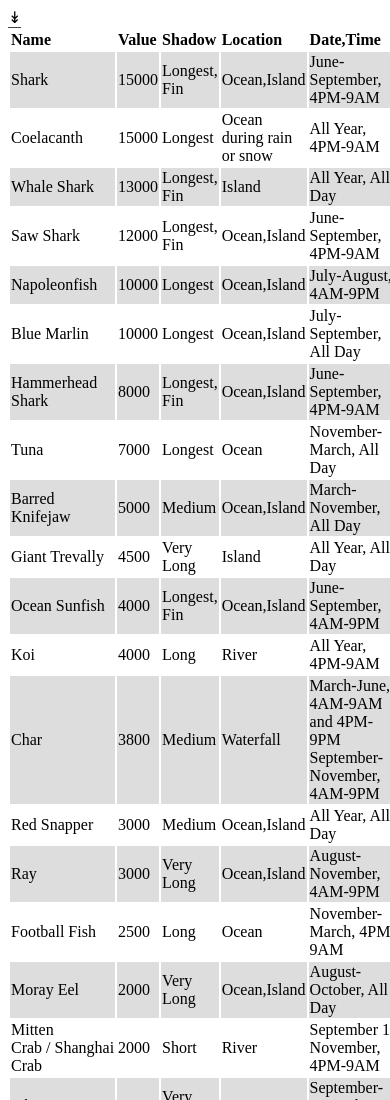
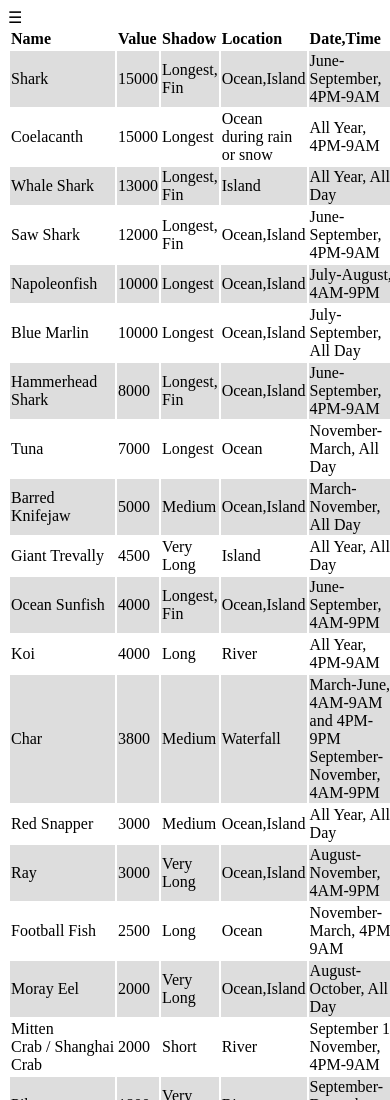
Before and after one commit to theawesomefiles/theawesomefiles.github.io, a plain HTML site: page animalcrossing/fish.htm in a window 390 px wide. Shown: the top 1100 px of the page. Drawn offline with Linux system fonts and the light colour scheme.

Commit message:
Updated icon to hamburger.

```diff
--- a/animalcrossing/fish.htm
+++ b/animalcrossing/fish.htm
@@ -196,7 +196,7 @@ function loadSearchParams() {
 }
 
 function buildOptions(resultHTML) {
-	resultHTML += "<div class='optionPanel'><button class='borderless' onclick='toggleOptionsPanel()'>&#8609;</button></div>";
+	resultHTML += "<div class='optionPanel'><button class='borderless' onclick='toggleOptionsPanel()'>&#9776;</button></div>";
 	resultHTML += "<div class='optionPanel closed'><table><tbody>"
 	resultHTML += "<tr><td>Sort By</td>";
 	resultHTML += "<td><input type='radio' name='sortField' value='Value' id='sortFieldValue' onclick='process()'/><label for='sortFieldValue'>Value</label></td>";
@@ -208,7 +208,7 @@ function buildOptions(resultHTML) {
 	resultHTML += "<td><input type='radio' name='island' value='true' id='islandTrue' onclick='process()'/><label for='islandTrue'>True</label></td>";
 	resultHTML += "<td><input type='radio' name='island' value='only' id='islandOnly' onclick='process()'/><label for='islandOnly'>Only</label></td>";
 	resultHTML += "<td><input type='radio' name='island' value='false' id='islandFalse' onclick='process()'/><label for='islandFalse'>False</label></td></tr>";
-	resultHTML += "<tr><td><button class='borderless' onclick='toggleOptionsPanel()'>&#8607;</button></td><td/><td/><td><button class='borderless right' onclick='navigateToParameterizedPage()'>&#9741;</button></td></tr></tbody></table></div>";
+	resultHTML += "<tr><td><button class='borderless' onclick='toggleOptionsPanel()'>&#9776;</button></td><td/><td/><td><button class='borderless right' onclick='navigateToParameterizedPage()'>&#9741;</button></td></tr></tbody></table></div>";
 	return resultHTML;
 }
 
--- a/animalcrossing/style.css
+++ b/animalcrossing/style.css
@@ -17,7 +17,6 @@ button.borderless {
      padding:0!important;
      font: inherit;
      /*border is optional*/
-     border-bottom:1px solid #444;
      cursor: pointer;
 }
 
```
